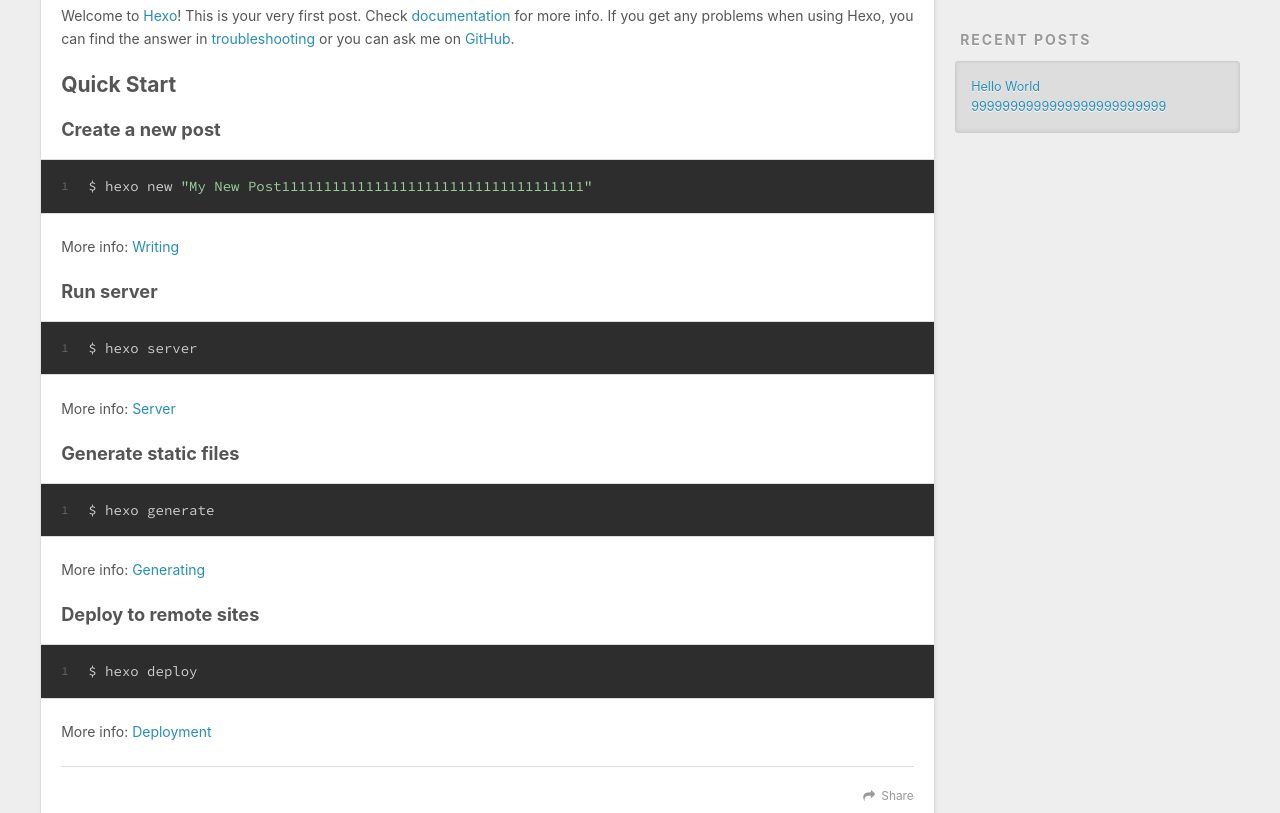
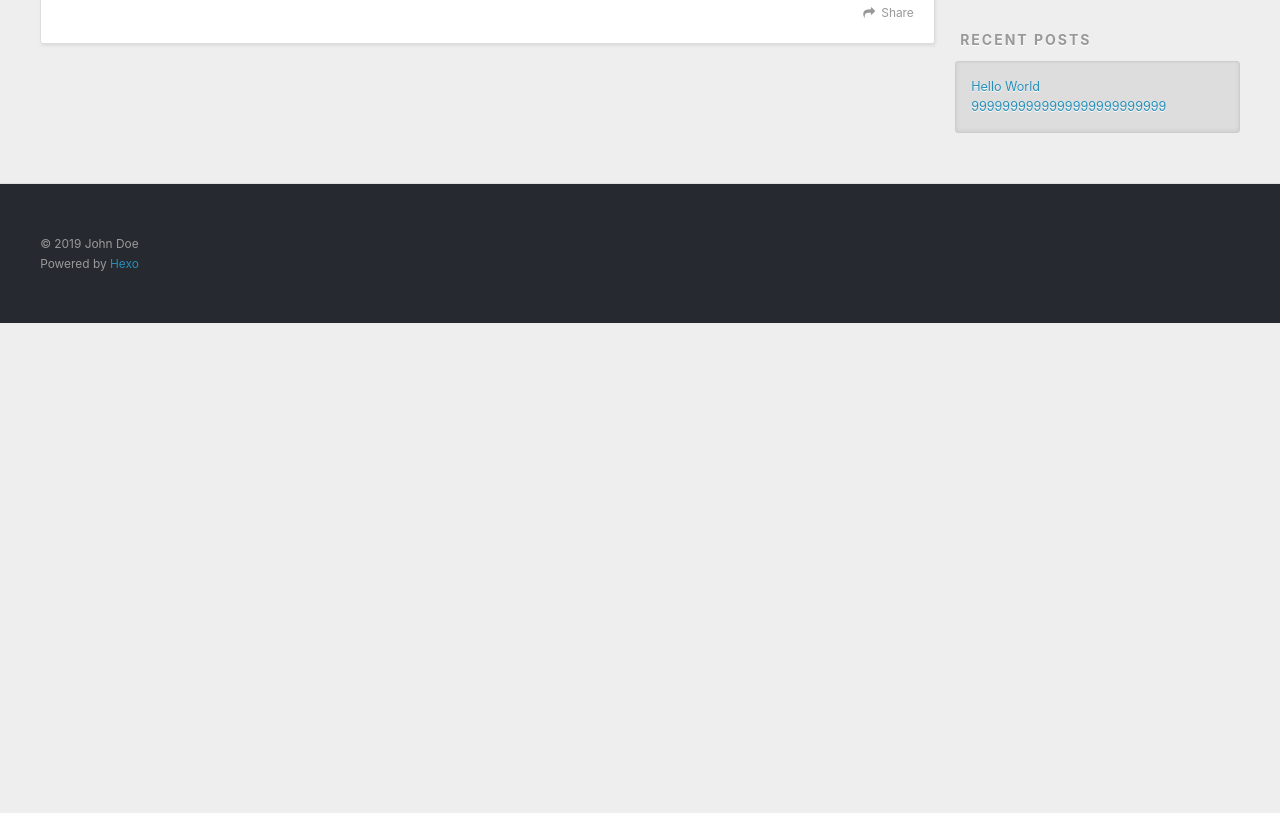
Before and after one commit to DarrenHang/DarrenHang.github.io, a plain HTML site: page 2019/04/04/hello-world/index.html in a window 1280 px wide. Shown: the part 448-1261 px from the top of the page. After the commit the page ends 800 px from the top, so only its background shows below. Drawn offline with nearby package versions, Linux system fonts and the light colour scheme.

Commit message:
Site updated: 2019-04-04 14:13:12

```diff
--- a/2019/04/04/hello-world/index.html
+++ b/2019/04/04/hello-world/index.html
@@ -7,17 +7,14 @@
 
   <title>Hello World 9999999999999999999999999 | Hexo</title>
   <meta name="viewport" content="width=device-width, initial-scale=1, maximum-scale=1">
-  <meta name="description" content="Welcome to Hexo! This is your very first post. Check documentation for more info. If you get any problems when using Hexo, you can find the answer in troubleshooting or you can ask me on GitHub. Quick">
-<meta property="og:type" content="article">
+  <meta property="og:type" content="article">
 <meta property="og:title" content="Hello World 9999999999999999999999999">
 <meta property="og:url" content="http://yoursite.com/2019/04/04/hello-world/index.html">
 <meta property="og:site_name" content="Hexo">
-<meta property="og:description" content="Welcome to Hexo! This is your very first post. Check documentation for more info. If you get any problems when using Hexo, you can find the answer in troubleshooting or you can ask me on GitHub. Quick">
 <meta property="og:locale" content="default">
-<meta property="og:updated_time" content="2019-04-04T05:56:53.487Z">
+<meta property="og:updated_time" content="2019-04-04T06:12:37.824Z">
 <meta name="twitter:card" content="summary">
 <meta name="twitter:title" content="Hello World 9999999999999999999999999">
-<meta name="twitter:description" content="Welcome to Hexo! This is your very first post. Check documentation for more info. If you get any problems when using Hexo, you can find the answer in troubleshooting or you can ask me on GitHub. Quick">
 
     <link rel="alternate" href="/atom.xml" title="Hexo" type="application/atom+xml">
 
@@ -86,20 +83,11 @@
 
     <div class="article-entry" itemprop="articleBody">
 
-        <p>Welcome to <a href="https://hexo.io/" target="_blank" rel="noopener">Hexo</a>! This is your very first post. Check <a href="https://hexo.io/docs/" target="_blank" rel="noopener">documentation</a> for more info. If you get any problems when using Hexo, you can find the answer in <a href="https://hexo.io/docs/troubleshooting.html" target="_blank" rel="noopener">troubleshooting</a> or you can ask me on <a href="https://github.com/hexojs/hexo/issues" target="_blank" rel="noopener">GitHub</a>.</p>
-<h2 id="Quick-Start"><a href="#Quick-Start" class="headerlink" title="Quick Start"></a>Quick Start</h2><h3 id="Create-a-new-post"><a href="#Create-a-new-post" class="headerlink" title="Create a new post"></a>Create a new post</h3><figure class="highlight bash"><table><tr><td class="gutter"><pre><span class="line">1</span><br></pre></td><td class="code"><pre><span class="line">$ hexo new <span class="string">"My New Post111111111111111111111111111111111111"</span></span><br></pre></td></tr></table></figure>
-<p>More info: <a href="https://hexo.io/docs/writing.html" target="_blank" rel="noopener">Writing</a></p>
-<h3 id="Run-server"><a href="#Run-server" class="headerlink" title="Run server"></a>Run server</h3><figure class="highlight bash"><table><tr><td class="gutter"><pre><span class="line">1</span><br></pre></td><td class="code"><pre><span class="line">$ hexo server</span><br></pre></td></tr></table></figure>
-<p>More info: <a href="https://hexo.io/docs/server.html" target="_blank" rel="noopener">Server</a></p>
-<h3 id="Generate-static-files"><a href="#Generate-static-files" class="headerlink" title="Generate static files"></a>Generate static files</h3><figure class="highlight bash"><table><tr><td class="gutter"><pre><span class="line">1</span><br></pre></td><td class="code"><pre><span class="line">$ hexo generate</span><br></pre></td></tr></table></figure>
-<p>More info: <a href="https://hexo.io/docs/generating.html" target="_blank" rel="noopener">Generating</a></p>
-<h3 id="Deploy-to-remote-sites"><a href="#Deploy-to-remote-sites" class="headerlink" title="Deploy to remote sites"></a>Deploy to remote sites</h3><figure class="highlight bash"><table><tr><td class="gutter"><pre><span class="line">1</span><br></pre></td><td class="code"><pre><span class="line">$ hexo deploy</span><br></pre></td></tr></table></figure>
-<p>More info: <a href="https://hexo.io/docs/deployment.html" target="_blank" rel="noopener">Deployment</a></p>
 
 
     </div>
     <footer class="article-footer">
-      <a data-url="http://yoursite.com/2019/04/04/hello-world/" data-id="cju28avrq00005ctsl8ppprng" class="article-share-link">Share</a>
+      <a data-url="http://yoursite.com/2019/04/04/hello-world/" data-id="cju28gclo0000hktsb2xavavv" class="article-share-link">Share</a>
 
 
     </footer>
```
Also changed, not shown: index.html (+1 -10 lines).
